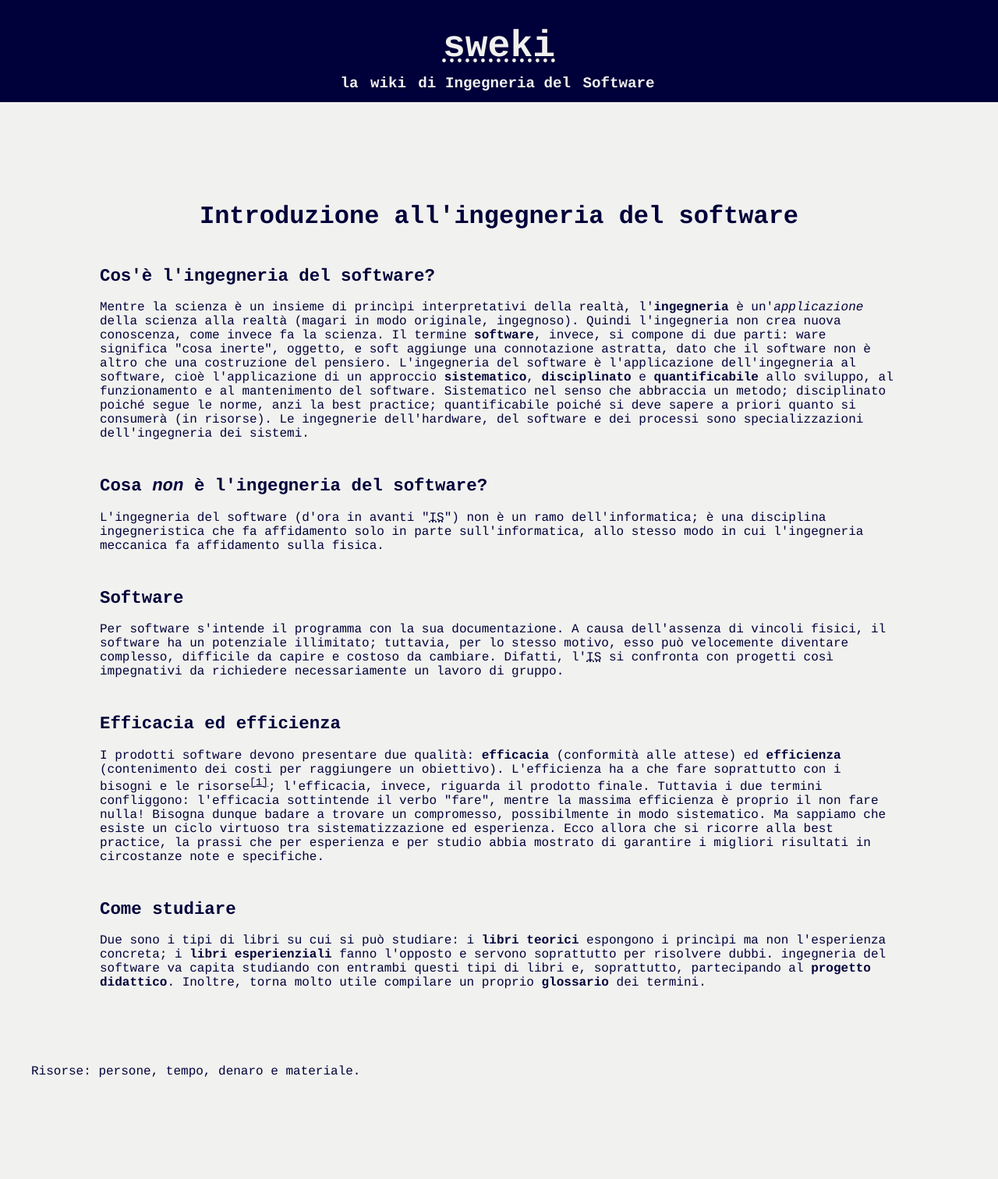
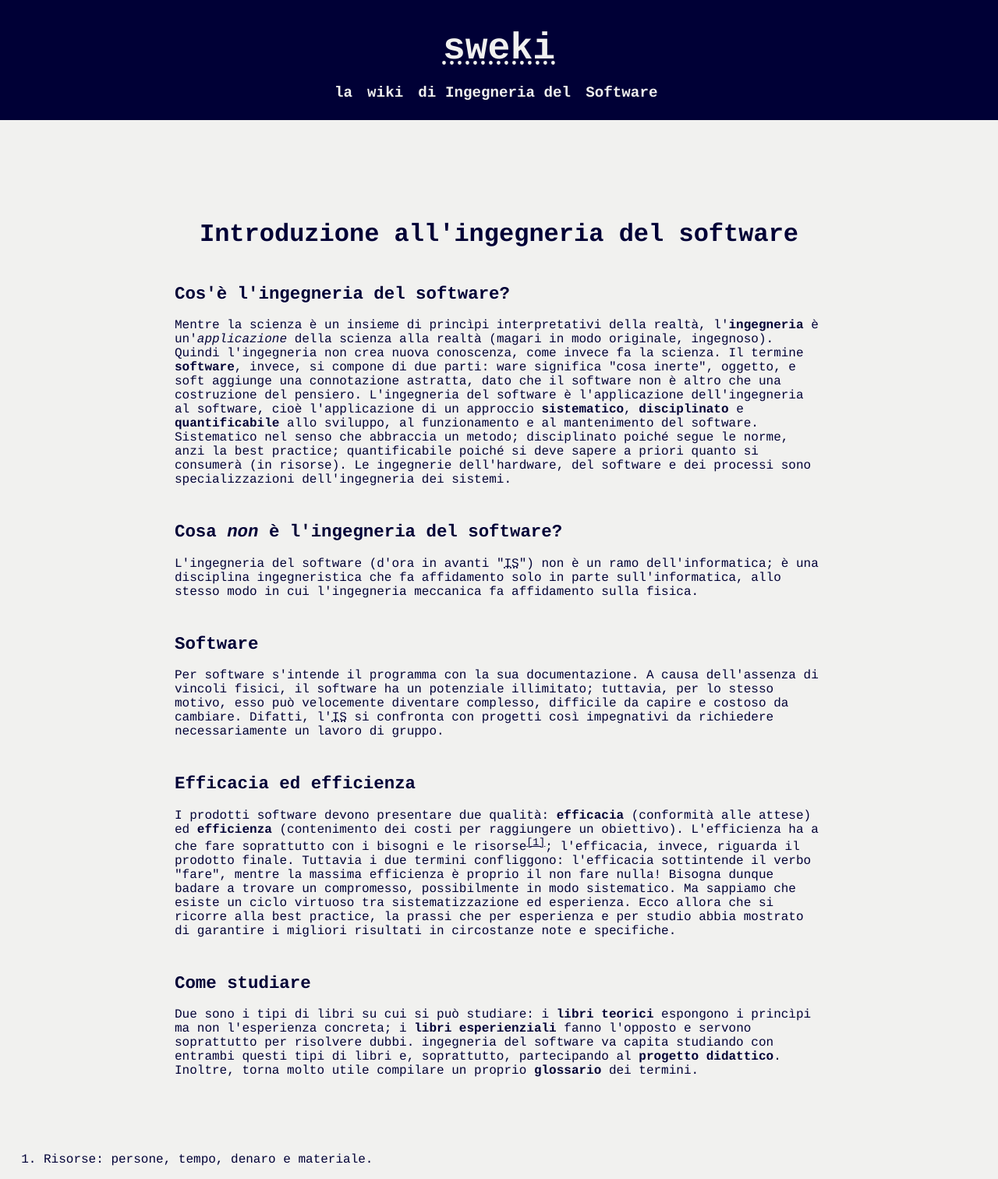
Before and after one commit to pit1988/sweki, a PHP site: page /01_intro.html in a window 1280 px wide. Shown: the whole page at 78% size. Before the commit the page ends 1382 px from the top, so only its background shows below. Run offline with PHP 8.4, Linux system fonts and the light colour scheme.

Commit message:
CSS [ci skip]

```diff
--- a/01_intro.html
+++ b/01_intro.html
@@ -38,9 +38,9 @@
 	</div>
 
 	<div id="footnotes">
-		<ul>
+		<ol>
 			<li id="ftn1">Risorse: persone, tempo, denaro e materiale.</li>
-		</ul>
+		</ol>
 	</div>
 
 </body>
--- a/02_processi.html
+++ b/02_processi.html
@@ -91,9 +91,9 @@
 	</div>
 
 	<div id="footnotes">
-		<ul>
+		<ol>
 			<li id="ftn1">Gli acquirenti di <span xml:lang="en">software</span> non sono solo utenti &quot;laici&quot; ma anche (e soprattutto) altre case di <span xml:lang="en">software</span>: il maggior acquirente di <span xml:lang="en">software</span> è Google!</li>
-		</ul>
+		</ol>
 	</div>
 
 </body>
--- a/03_ciclovita.html
+++ b/03_ciclovita.html
@@ -75,11 +75,11 @@
 	</div>
 
 	<div id="footnotes">
-		<ul>
+		<ol>
 			<li id="ftn1">Per ritiro s'intende il momento in cui il prodotto cessa di essere seguito dai creatori.</li>
 			<li id="ftn2"><abbr xml:lang="en" title="Software Product Life Cycle">SPLC</abbr>, <span xml:lang="en">Software Product Life Cycle</span>.</li>
 			<li id="ftn3"><abbr xml:lang="en" title="Software Development Life Cycle">SDLC</abbr>, <span xml:lang="en">Software Development Life Cycle</span>.</li>
-		</ul>
+		</ol>
 	</div>
 
 </body>
--- a/04_gestproj.html
+++ b/04_gestproj.html
@@ -77,7 +77,7 @@
 	</div>
 
 	<div id="footnotes">
-		<ul>
+		<ol>
 			<li id="ftn1"><em>Project manager</em>.</li>
 			<li id="ftn2">Funzione aziendale, in organizzazioni molto strutturate, con progetti simili; ruolo di progetto, in strutture con ambiti eterogenei.</li>
 			<li id="ftn3">Mentre <em>tecnica</em> è il modo con cui si usa uno strumento, <em>tecnologia</em> è lo strumento sul quale si opera.</li>
@@ -85,7 +85,7 @@
 			<li id="ftn5">Lo <span xml:lang="en">slack time</span> è quindi la quantità di tempo di cui un evento può essere procrastinato senza influenzare l'andamento del progetto.</li>
 			<li id="ftn6">Generalmente mesi/persona, o anche settimane/persona.</li>
 			<li id="ftn7"><span xml:lang="en">Kilo Delivered Source Instructions</span>.</li>
-		</ul>
+		</ol>
 	</div>
 
 </body>
--- a/05_adminproj.html
+++ b/05_adminproj.html
@@ -83,12 +83,12 @@
 	</div>
 
 	<div id="footnotes">
-		<ul>
+		<ol>
 			<li id="ftn1"><span xml:lang="en">Project administrator</span>, da non confondere con il <span xml:lang="en">project manager</span>: il primo è sottoposto al secondo.</li>
 			<li id="ftn2">Tutte le risorse <span xml:lang="en">hardware</span> e <span xml:lang="en">software</span> del progetto.</li>
 			<li id="ftn3">Base di dati centralizzata nella quale risiedono &mdash; individualmente &mdash; tutti i <abbr title="Configuration Item">CI</abbr> di ogni <span xml:lang="en">baseline</span> nella loro storia completa.</li>
 			<li id="ftn4">Uno <span xml:lang="en">stakeholder</span> è una persona a vario titolo coinvolta nel ciclo di vita di un <span xml:lang="en">software</span>, che ha influenza sul prodotto o sul processo.</li>
-		</ul>
+		</ol>
 	</div>
 
 </body>
--- a/06_ingreqq.html
+++ b/06_ingreqq.html
@@ -101,9 +101,9 @@
 	</div>
 
 	<div id="footnotes">
-		<ul>
+		<ol>
 			<li id="ftn1"><span xml:lang="en">Requirements elicitation</span>.</li>
-		</ul>
+		</ol>
 	</div>
 
 </body>
--- a/07_progettazione.html
+++ b/07_progettazione.html
@@ -71,9 +71,9 @@
 	</div>
 
 	<div id="footnotes">
-		<ul>
+		<ol>
 			<li id="ftn1">Il termine &quot;definizione&quot; va inteso sia come processo sia come il risultato di tale processo.</li>
-		</ul>
+		</ol>
 	</div>
 
 </body>
--- a/08_documentazione.html
+++ b/08_documentazione.html
@@ -66,9 +66,9 @@
 	</div>
 
 	<div id="footnotes">
-		<ul>
+		<ol>
 			<li id="ftn1">La natura del termine &quot;modulo&quot; è determinata dal linguaggio di programmazione che verrà usato.</li>
-		</ul>
+		</ol>
 	</div>
 
 </body>
--- a/09_projdidattico.html
+++ b/09_projdidattico.html
@@ -135,10 +135,10 @@
 	</div>
 
 	<div id="footnotes">
-		<ul>
+		<ol>
 			<li id="ftn1">Nota bene: il docente valuta i documenti e il prodotto, <em>non</em> il codice; questo può essere guardato ma non viene valutato.</li>
 			<li id="ftn2">Anzi, il modello di sviluppo più gettonato dai gruppi è quello incrementale, non quello sequenziale.</li>
-		</ul>
+		</ol>
 	</div>
 
 </body>
--- a/10_qualsoftware.html
+++ b/10_qualsoftware.html
@@ -49,9 +49,9 @@
 	</div>
 
 <!-- 	<div id="footnotes">
-		<ul>
+		<ol>
 			<li id="ftn1">...</li>
-		</ul>
+		</ol>
 	</div> -->
 
 </body>
--- a/404.html
+++ b/404.html
@@ -22,8 +22,8 @@
 	</div>
 
 	<div id="content" class="notFound">
-		<p>404 &mdash; content not found.</p>
-		<p>Puoi tornare all'<a href="index.html">indice</a> o scaricare sweki in <a href="https://github.com/gigiobello/sweki/raw/master/tex/sweki.pdf">PDF</a>.</p>
+		<h1>404 &mdash; content not found</h1>
+		<p>Puoi tornare all'<a href="index.html">indice</a> o scaricare sweki in <a href="tex/sweki.pdf">PDF</a>.</p>
 	</div>
 
 </body>
--- a/main.css
+++ b/main.css
@@ -1,12 +1,12 @@
 body {
 	background-color: #F1F1EF;
-	color: #00003A;
+	color: #000036;
 	margin: auto;
 	font-family: Courier;
 }
 
 a {
-	color: #00003A;
+	color: #000036;
 }
 
 a:hover {
@@ -20,17 +20,15 @@
  ***/
 
 #header {
-	padding-top: 1.4em;
-	padding-bottom: 0.6em;
-	background-color: #00003A;
+	padding: 1em;
+	background-color: #000036;
 	color: #F1F1EF;
-	margin-bottom: 0em;
 	text-align: center;
 }
 
 #header * {
 	color: #F1F1EF;
-	margin: 0.2em;
+	margin: 0.4em;
 }
 
 #header h1 {
@@ -64,11 +62,11 @@
  ***/
 
 #nav {
-	color: #00003A;
+	list-style-type: circle;
 }
 
 #nav a {
-	color: inherit;
+	text-decoration: none;
 }
 
 
@@ -79,8 +77,8 @@
 
 #content {
 	margin: auto;
-	max-width: 100%;
-	padding: 0em 8em 4em 8em;
+	max-width: 52em;
+	padding: 0em 2em 4em 2em;
 }
 
 #content h1 {
@@ -96,14 +94,12 @@
 @media screen and (max-width: 680px) {
 	#content {
 		font-size: 120%;
-		padding: 0em 2em 4em 2em;
 	}
 }
 
 @media screen and (max-width: 780px) {
 	#content {
 		font-size: 110%;
-		padding: 0em 2em 4em 2em;
 	}
 }
 
@@ -114,12 +110,8 @@
  ***/
 
 .gloss dt {
+	margin-top: 1em;
 	font-weight: bold;
-}
-
-.gloss dd {
-	margin-left: 1em;
-	margin-bottom: 1em;
 }
 
 
@@ -129,11 +121,7 @@
  ***/
 
 #footnotes {
-	margin: 1em 0em;
-}
-
-#footnotes ul {
-	list-style-type: none;
+	margin: 1em;
 }
 
 
```
